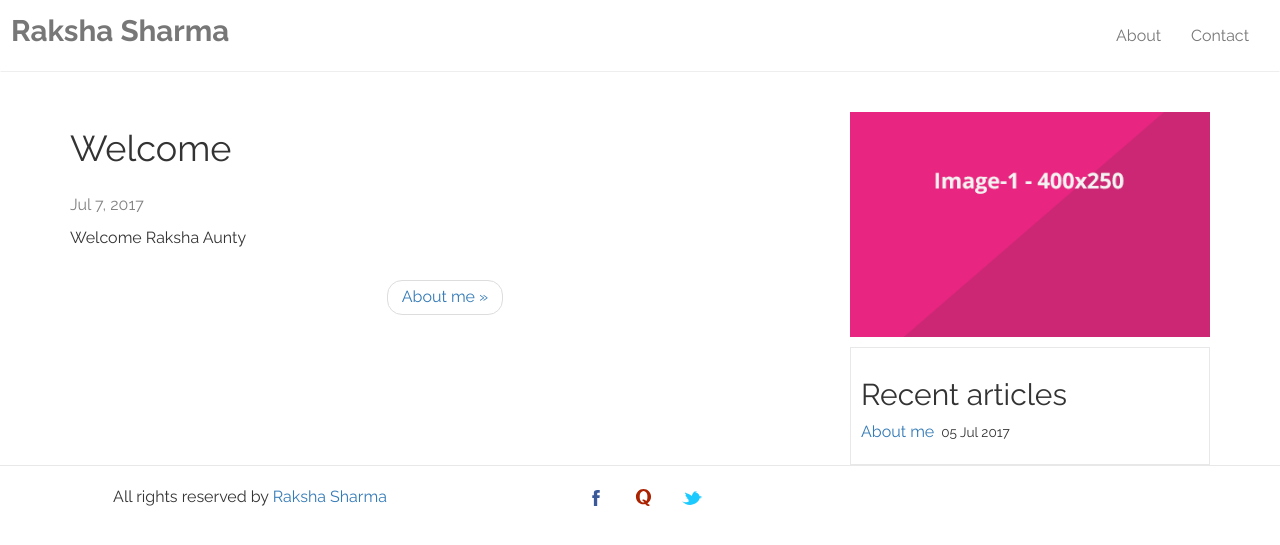
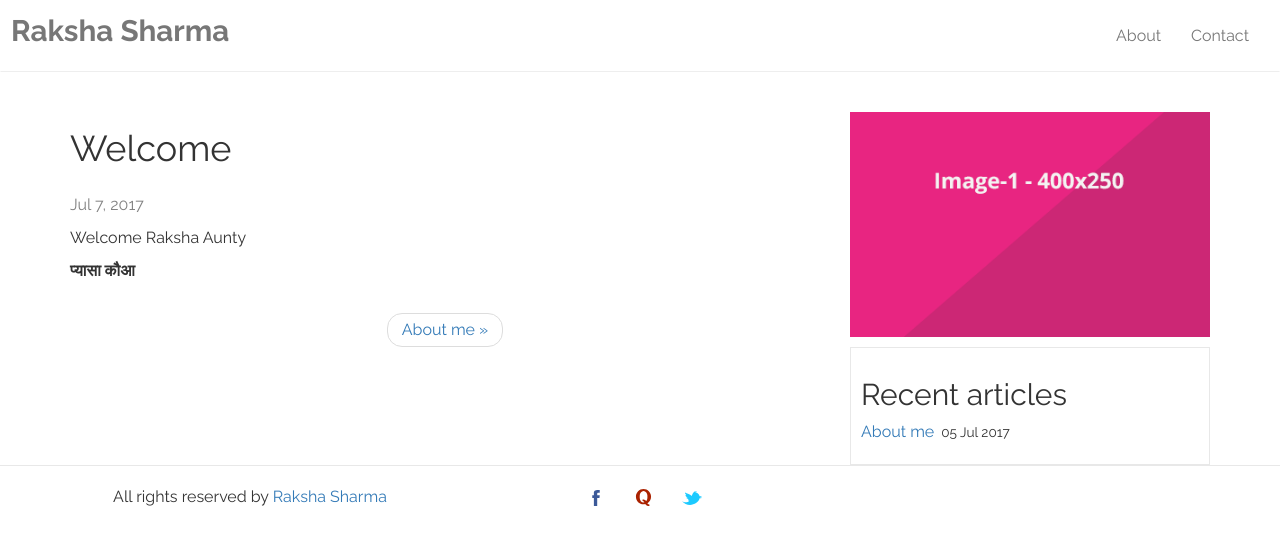
Before and after one commit to RkshaSharma/RkshaSharma.github.io, a Jekyll site: the page built from _posts/2017-07-07-Welcome.md, in a window 1280 px wide. Shown: the top 545 px of the page. Built offline with Jekyll 4.4.1, drawn with Linux system fonts in a browser that asks for light colours; comment, search, counter and statistics services are not loaded.

```diff
--- a/_posts/2017-07-07-Welcome.md
+++ b/_posts/2017-07-07-Welcome.md
@@ -5,3 +5,5 @@ img: image-1.png
 ---
 
 Welcome Raksha Aunty
+
+__प्यासा कौआ__
```
